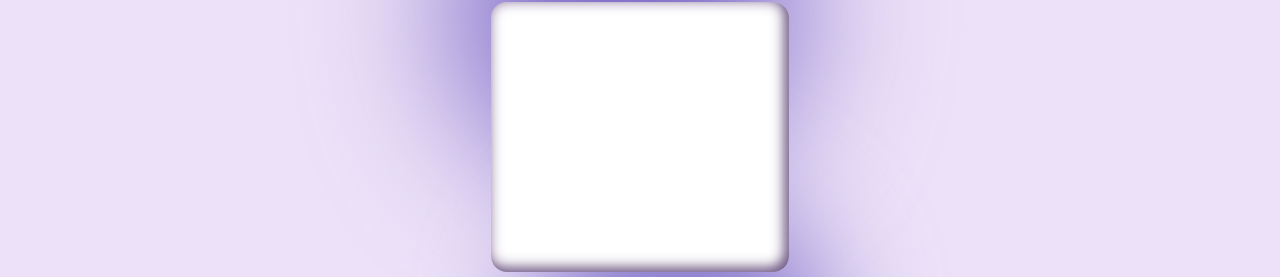
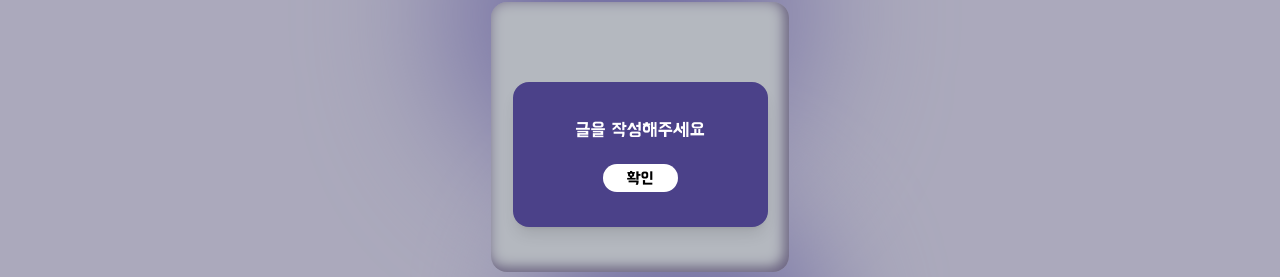
Before and after one commit to Project-InSadang/MadeleineLove, a Next.js app in the folder frontend/: page /black in a window 1280 px wide. Both pictures are taken after a click on the button "작성 완료". Shown: the part 246-523 px from the top of the page. Built offline with nearby package versions, Linux system fonts and the light colour scheme.

Commit message:
FEAT : modal 구현

```diff
--- /dev/null
+++ b/frontend/src/components/Box/Modal.tsx
@@ -0,0 +1,63 @@
+import FlexBox from '../layout/FlexBox';
+
+interface ModalProps {
+    description: string;
+    buttonCount: 'one' | 'two';
+    isLogin?: boolean;
+    onCancle: () => void;
+    onConfirm?: () => void;
+}
+
+export default function Modal({
+    description,
+    buttonCount,
+    isLogin = false,
+    onCancle,
+    onConfirm,
+}: ModalProps) {
+    return (
+        <div className="z-50">
+            <div className="fixed inset-0 bg-gray-500 opacity-50"></div>
+            <div className="fixed inset-0 flex items-center justify-center">
+                <div
+                    className="bg-[#4B4189] h-[145px] w-[255px]
+                rounded-2xl shadow-lg"
+                >
+                    <FlexBox
+                        direction="col"
+                        className="w-full h-full text-white justify-center items-center
+                        text-lg gap-5"
+                    >
+                        {description}
+
+                        <FlexBox direction="row" className="gap-4">
+                            {buttonCount === 'one' ? (
+                                <button
+                                    className="w-[75px] text-black bg-white text-base py-0.5 rounded-3xl"
+                                    onClick={onCancle}
+                                >
+                                    확인
+                                </button>
+                            ) : (
+                                <>
+                                    <button
+                                        className="w-[75px] text-black bg-white text-base py-0.5 rounded-3xl"
+                                        onClick={onConfirm}
+                                    >
+                                        {isLogin ? '로그인' : '예'}
+                                    </button>
+                                    <button
+                                        className="w-[75px] text-black bg-white text-base py-0.5 rounded-3xl"
+                                        onClick={onCancle}
+                                    >
+                                        {isLogin ? '취소' : '아니오'}
+                                    </button>
+                                </>
+                            )}
+                        </FlexBox>
+                    </FlexBox>
+                </div>
+            </div>
+        </div>
+    );
+}
```
